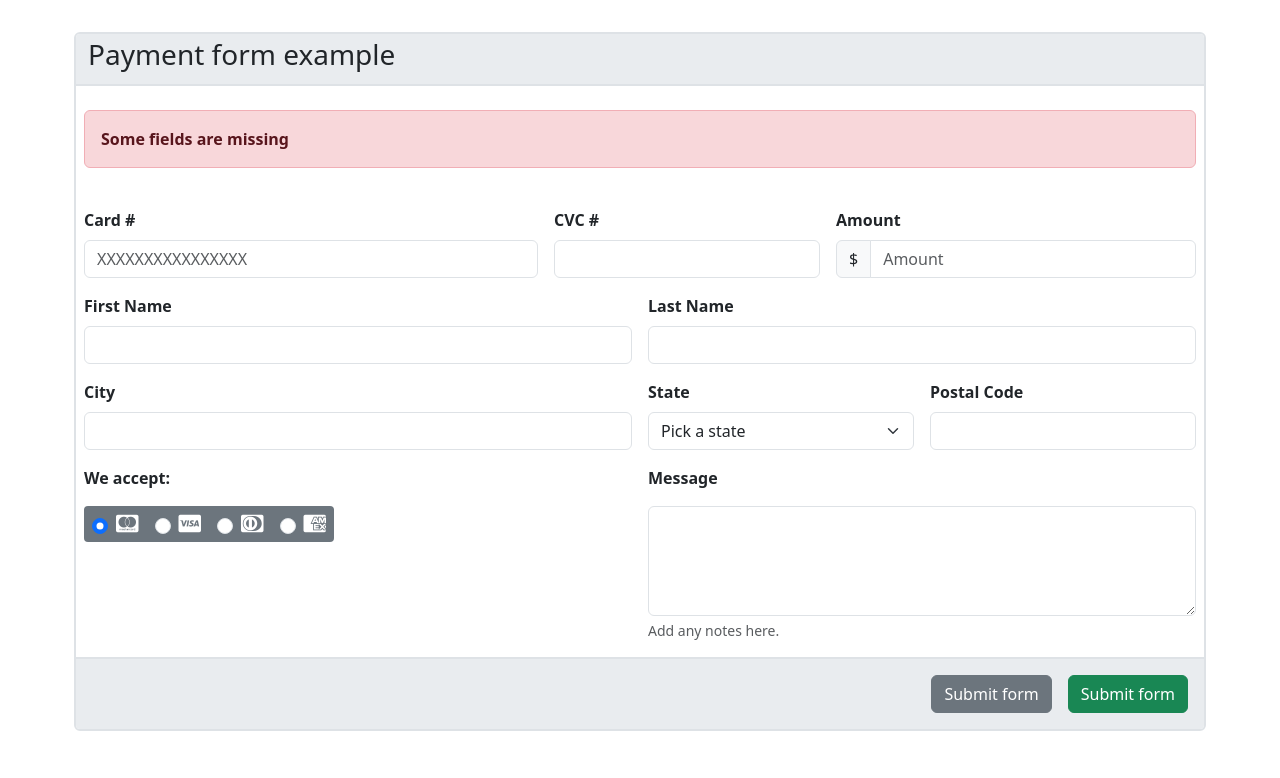
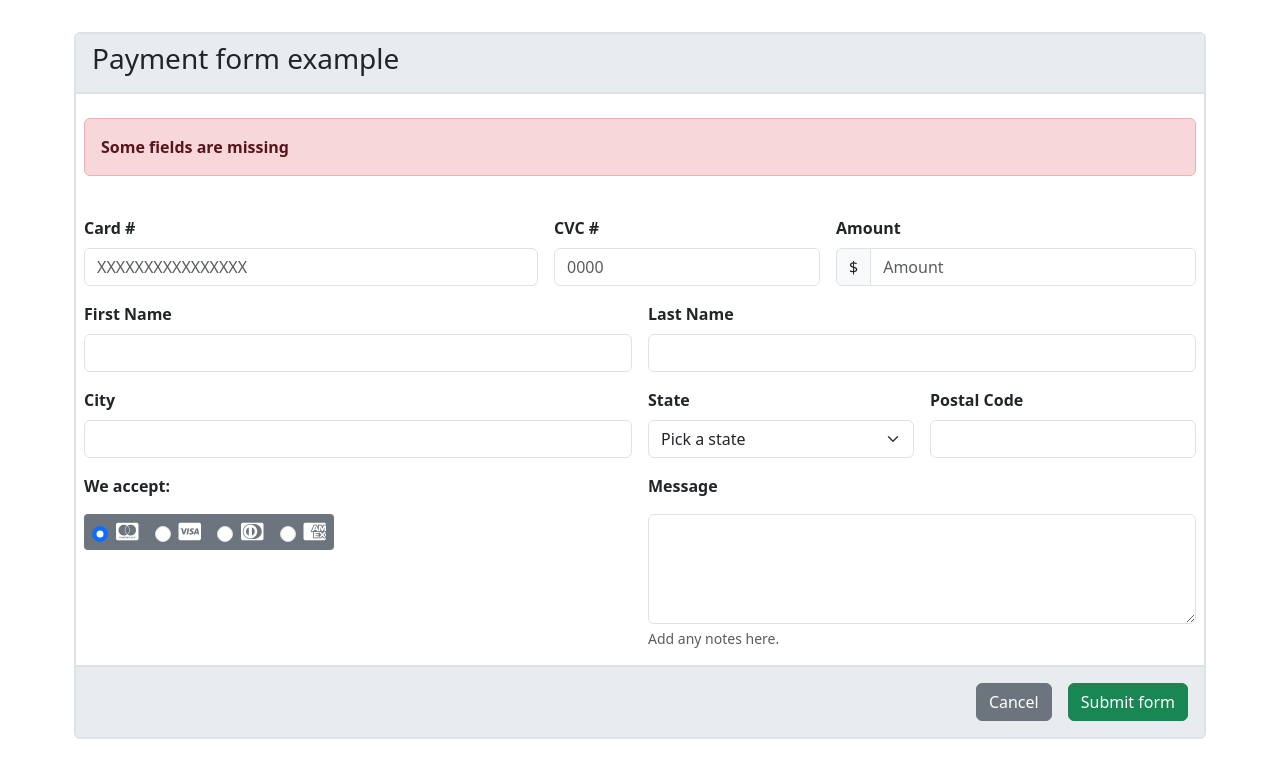
Before and after one commit to 4GeeksAcademy/fs-pt-115-AngelSastre-Formulario, a plain HTML site: page index.html in a window 1280 px wide. Drawn offline with nearby package versions, Linux system fonts and the light colour scheme.

Commit message:
terminado

```diff
--- a/index.html
+++ b/index.html
@@ -19,7 +19,7 @@
 			<!-- HEADER -->
 
 			<div class="border-bottom border-2 bg-body-secondary mt-0 rounded-top-1">
-				<h3 class="p-1">Payment form example</h1>
+				<h3 class="p-2">Payment form example</h1>
 			</div>
 
 			<!-- ALERT -->
@@ -30,18 +30,18 @@
 			</div>
 			<!-- INPUTS LINE 1 -->
 
-			<div class="col-md-5">
+			<div class="col-12 col-md-5">
 				<label for="cardNumber" class="form-label"><strong>Card #</strong></label>
 				<input type="number" class="form-control" name="cardNumber" id="cardNumber" placeholder="XXXXXXXXXXXXXXXX"
 					required>
 			</div>
 
-			<div class="col-md-3">
+			<div class="col-6 col-md-3">
 				<label for="secretCode" class="form-label"><strong>CVC #</strong></label>
-				<input type="number" class="form-control" name="secretCode" id="secretCode" min="1" max="4" minplaceholder="0000" required>
+				<input type="number" class="form-control" name="secretCode" id="secretCode" placeholder="0000" required>
 			</div>
 
-			<div class="col-md-4">
+			<div class="col-6 col-md-4">
 				<label for="amount" class="form-label"><strong>Amount</strong></label>
 				<div class="input-group">
 					<span class="input-group-text" id="inputGroupPrepend2">$</span>
@@ -52,11 +52,11 @@
 
 			<!-- INPUTS LINE 2 -->
 
-			<div class="col-md-6">
+			<div class="col-6 col-md-6">
 				<label for="firstName" class="form-label"><strong>First Name</strong></label>
-				<input type="text" class="form-control" name="firstName" id="firstName" maxlength="3" required>
+				<input type="text" class="form-control" name="firstName" id="firstName" maxlength="8" required>
 			</div>
-			<div class="col-md-6">
+			<div class="col-6 col-md-6">
 				<label for="lastName" class="form-label"><strong>Last Name</strong></label>
 				<input type="text" class="form-control" name="lastName" id="lastName" required>
 			</div>
@@ -66,11 +66,11 @@
 
 			<!-- INPUTS LINE 3 -->
 
-			<div class="col-md-6">
+			<div class="col-12 col-md-6">
 				<label for="city" class="form-label"><strong>City</strong></label>
 				<input type="text" class="form-control" name="city" id="city" required>
 			</div>
-			<div class="col-md-3">
+			<div class="col-6 col-md-3">
 				<label for="state" class="form-label"><strong>State</strong></label>
 				<select class="form-select" name="state" id="state" required>
 					<option selected disabled value="">Pick a state</option>
@@ -82,7 +82,7 @@
 					<option>Conchinchina</option>
 				</select>
 			</div>
-			<div class="col-md-3">
+			<div class="col-6 col-md-3">
 				<label for="zipCode" class="form-label"><strong>Postal Code</strong></label>
 				<input type="text" class="form-control" name="zipCode" id="zipCode" required>
 			</div>
@@ -91,7 +91,7 @@
 
 			<!-- INPUTS LINE 4 -->
 
-			<div class="col-md-6 mb-3">
+			<div class="col-6 col-md-6 mb-3">
 				<p><strong>We accept:</strong></p>
 				<div class="d-flex bg-secondary p-2 rounded-1 gap-3" style="width: fit-content;">
 					<label class="form-check-label d-flex align-items-center gap-2 text-white">
@@ -117,7 +117,7 @@
 				</div>
 			</div>
 
-			<div class="col-md-6">
+			<div class="col-12 col-md-6">
 				<p><strong>Message</strong></p>
 				<textarea name="Message" id="SendMessage" class="form-control" rows="4"></textarea>
 				<div id="SendMessage" class="form-text">Add any notes here.</div>
@@ -133,7 +133,7 @@
 			<!--BUTTONS SUBMIT -->
 			<div class="border-top border-2 bg-body-secondary rounded-bottom-1 d-flex justify-content-end p-3 gap-3">
 				<div class="">
-					<button class="btn btn-secondary" type="submit">Submit form</button>
+					<button class="btn btn-secondary" type="reset">Cancel</button>
 				</div>
 				<div class="">
 					<button class="btn btn-success" type="submit">Submit form</button>
```
